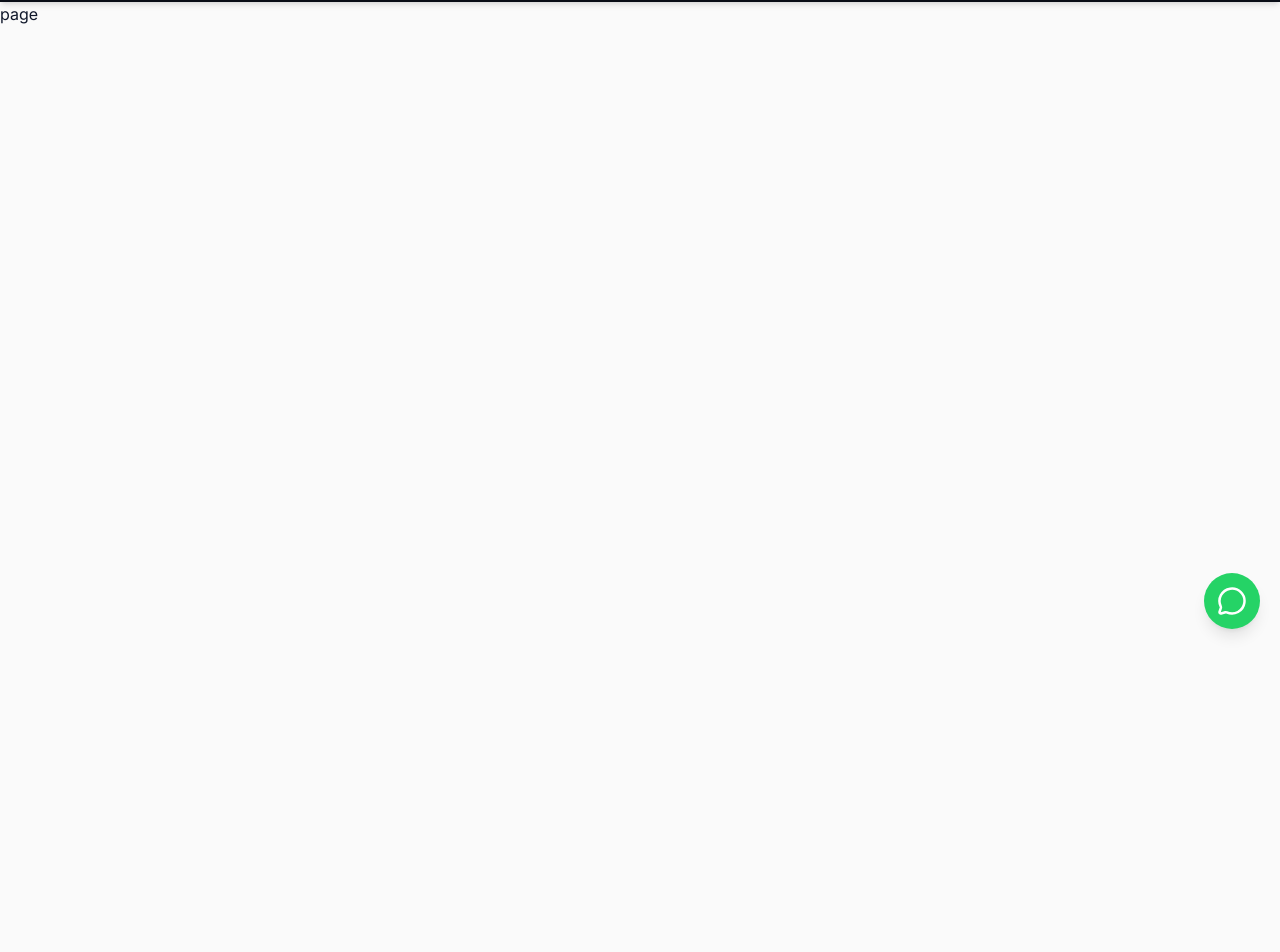
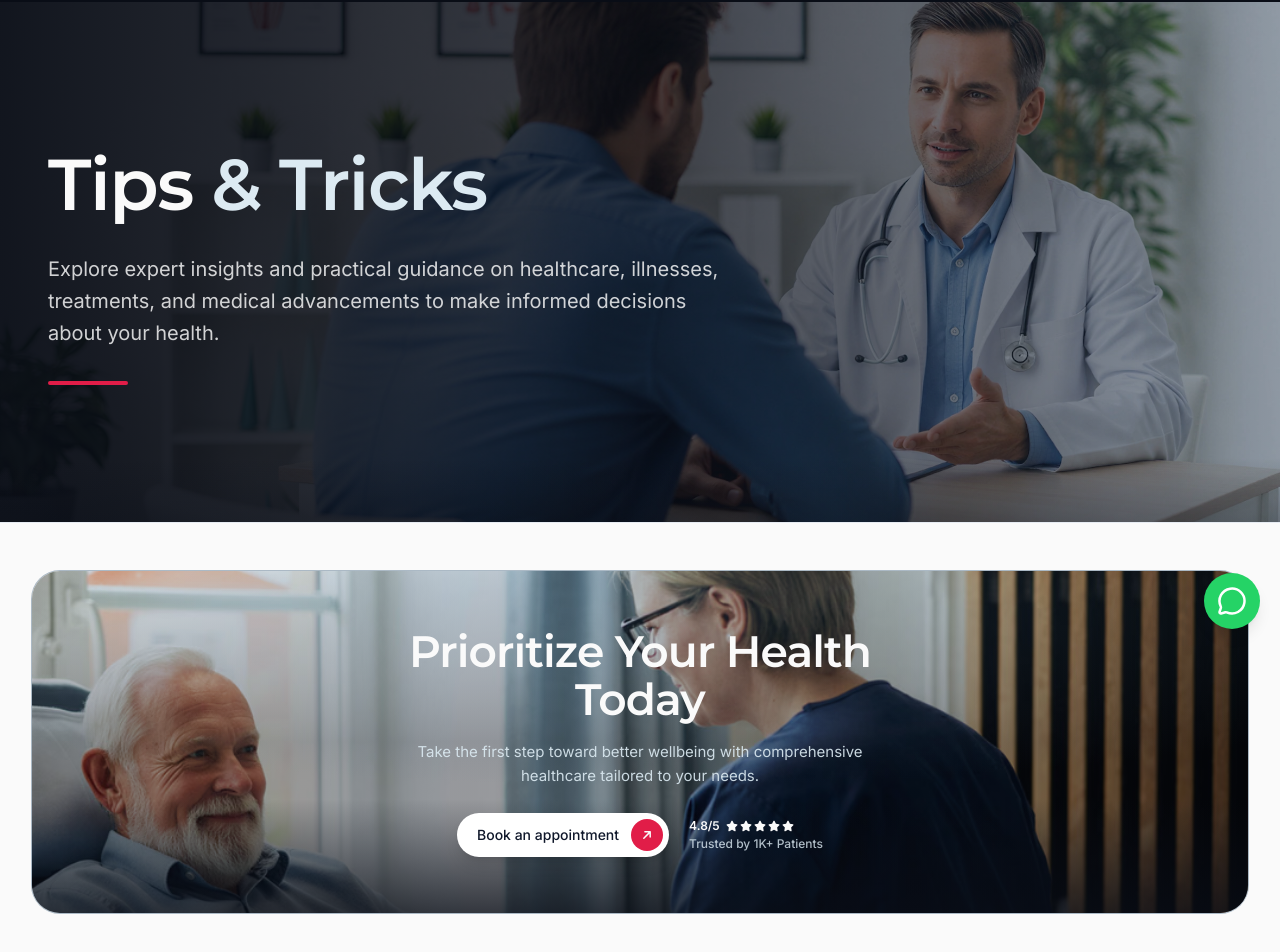
Before and after one commit to ShivanshDeveloper1/Saharanpur_charitable_hospital, a Next.js app: page /blog in a window 1280 px wide. Shown: the part 151-1103 px from the top of the page. Before the commit the page ends 800 px from the top, so only its background shows below. Built offline with nearby package versions, Linux system fonts and the light colour scheme.

Commit message:
doctors update

```diff
--- a/app/blog/page.tsx
+++ b/app/blog/page.tsx
@@ -1,9 +1,60 @@
+
+import Image from 'next/image'
 import React from 'react'
 
-const page = () => {
+const Page = () => {
   return (
-    <div>page</div>
+    <main className="bg-background text-foreground">
+      <section className="relative flex min-h-[60vh] items-center overflow-hidden sm:min-h-[65vh]">
+        {/* Background Image */}
+        <div className="absolute inset-0">
+          <Image
+            src="/blog/Hero.avif"
+            alt="Healthcare insights and medical information"
+            fill={true}
+            priority
+            sizes="100vw"
+            className="object-cover object-center"
+          />
+        </div>
+
+        {/* Brand-colored Overlay */}
+        <div className="absolute inset-0 bg-primary-dark/20" />
+
+        {/* Subtle Medical Blue Gradient */}
+        <div className="absolute inset-0 bg-gradient-to-r from-primary-dark/95 via-primary-dark/70 to-medical-line/30" />
+
+        {/* Content */}
+        <div className="relative z-10 mx-auto w-full max-w-7xl px-5 py-20 sm:px-8 lg:px-12">
+          <div className="max-w-3xl">
+            {/* <span className="mb-5 inline-flex items-center gap-2 rounded-full border border-medical-blue/30 bg-medical-blue/10 px-4 py-2 text-xs font-semibold uppercase tracking-[0.2em] text-medical-blue sm:text-sm">
+              Healthcare Insights
+            </span> */}
+
+       <h1 className="text-4xl font-bold leading-tight tracking-tight text-text-light sm:text-5xl lg:text-7xl">
+              Tips <span className="text-medical-blue">&amp; Tricks</span>
+            </h1>
+
+            <p className="mt-6 max-w-2xl text-base leading-8 text-white/80 sm:text-lg lg:text-xl">
+              Explore expert insights and practical guidance on healthcare,
+              illnesses, treatments, and medical advancements to make informed
+              decisions about your health.
+            </p>
+
+            <div className="mt-8 h-1 w-20 rounded-full bg-accent-red" />
+          </div>
+        </div>
+
+        {/* Bottom transition */}
+        <div className="absolute inset-x-0 bottom-0 h-16 bg-gradient-to-t from-primary-dark/30 to-transparent" />
+      </section>
+
+
+      <section>
+
+      </section>
+    </main>
   )
 }
 
-export default page
+export default Page
--- a/app/layout.tsx
+++ b/app/layout.tsx
@@ -4,6 +4,7 @@ import "./globals.css";
 import Navbar from "@/components/(Navbar)/Navbar";
 import { WhatsAppButton } from "@/components/(Homepage)/WhatsappButton";
 import MobileBottomBar from "@/components/(Homepage)/MobileBottomBar";
+import Footer from "@/components/(Homepage)/Footer";
 
 // Inter for highly legible body text and UI elements
 const inter = Inter({
@@ -44,6 +45,7 @@ export default function RootLayout({
           {children}
         </main>
         <MobileBottomBar />
+        <Footer />
       </body>
     </html>
   );
--- a/app/page.tsx
+++ b/app/page.tsx
@@ -24,7 +24,7 @@ export default function Home() {
 {/* <ContactSection /> */}
 <BookingSection />
 
-<Footer />
+
 
 
 </>
--- a/components/(Homepage)/Footer.tsx
+++ b/components/(Homepage)/Footer.tsx
@@ -1,8 +1,9 @@
 "use client";
 
 import Link from "next/link";
+import Image from "next/image";
 import { motion } from "framer-motion";
-import { FaFacebookF, FaYoutube, FaInstagram, FaLinkedinIn } from "react-icons/fa6";
+import { FaFacebookF, FaYoutube, FaInstagram, FaLinkedinIn, FaArrowRight, FaStar } from "react-icons/fa6";
 import { footerData } from "@/data/footerData";
 
 // Render corresponding react-icon based on social media ID
@@ -43,9 +44,76 @@ export default function Footer() {
   const { hospitalInfo, usefulLinks, ourServices, newsEvents, socialLinks } = footerData;
 
   return (
-    <footer className="bg-bg-light border-t border-slate-200/80 pt-16 pb-12 px-4 sm:px-6 lg:px-8 font-sans">
+    <footer className="bg-bg-light border-t border-slate-200/80 pt-12 pb-12 px-4 sm:px-6 lg:px-8 font-sans">
+      <div className="max-w-7xl mx-auto">
+
      <motion.div
-        className="max-w-7xl mx-auto grid grid-cols-1 md:grid-cols-2 lg:grid-cols-12 gap-8 lg:gap-12"
+          initial={{ opacity: 0, y: 20 }}
+          whileInView={{ opacity: 1, y: 0 }}
+          viewport={{ once: true }}
+          transition={{ duration: 0.6 }}
+          className="relative mb-14 flex min-h-[320px] items-center justify-center overflow-hidden rounded-[28px] px-4 py-14 text-center ring-1 ring-medical-line/40 lg:min-h-[340px]"
+        >
+          <div className="absolute inset-0 z-0">
+            <Image
+              src="/blog/footer.avif"
+              alt="Prioritize Your Health Today"
+              fill
+              priority
+              sizes="(min-width: 1152px) 1152px, 100vw"
+              className="object-cover object-[center_30%]"
+            />
+
+            {/* Overlay: medical-line tint on top, melting into primary-dark */}
+            <div className="absolute inset-0 bg-linear-to-b from-medical-line/0 via-primary-dark/40 to-primary-dark/40" />
+            {/* Soft glow from the top for depth */}
+            <div className="absolute inset-0 bg-[radial-gradient(120%_90%_at_50%_0%,theme(colors.medical-line/0.35),transparent_70%)]" />
+            {/* Bottom fade so the banner merges with the footer */}
+            <div className="absolute inset-x-0 bottom-0 h-1/3 bg-linear-to-t from-primary-dark/70 to-transparent" />
+          </div>
+
+          <div className="relative z-10 mx-auto flex max-w-xl flex-col items-center space-y-4">
+            <h2 className="text-3xl font-semibold tracking-tight text-text-light sm:text-4xl lg:text-[44px] lg:leading-[1.1]">
+              Prioritize Your Health Today
+            </h2>
+            <p className="max-w-md text-sm leading-relaxed text-medical-blue/90 sm:text-[15px]">
+              Take the first step toward better wellbeing with comprehensive
+              healthcare tailored to your needs.
+            </p>
+
+            <div className="flex flex-col items-center gap-4 pt-2 sm:flex-row sm:gap-5">
+              <Link
+                href="/contact"
+                className="group inline-flex items-center gap-3 rounded-full bg-surface py-1.5 pl-5 pr-1.5 text-sm font-medium text-text-dark shadow-lg transition-all duration-300 hover:scale-[1.03] hover:bg-medical-blue"
+              >
+                <span>Book an appointment</span>
+                <span className="flex h-8 w-8 items-center justify-center rounded-full bg-accent-red text-text-light transition-transform duration-300 group-hover:rotate-45">
+                  <FaArrowRight className="h-3 w-3 -rotate-45" />
+                </span>
+              </Link>
+
+              <div className="flex flex-col items-center text-left sm:items-start">
+                <div className="flex items-center gap-1.5">
+                  <span className="text-xs font-semibold text-text-light">
+                    4.8/5
+                  </span>
+                  <div className="flex gap-0.5 text-text-light">
+                    {[...Array(5)].map((_, i) => (
+                      <FaStar key={i} className="h-3 w-3" />
+                    ))}
+                  </div>
+                </div>
+                <span className="mt-0.5 text-xs font-medium text-medical-blue/80">
+                  Trusted by 1K+ Patients
+                </span>
+              </div>
+            </div>
+          </div>
+        </motion.div>
+
+        {/* Main Footer Links Grid */}
+        <motion.div
+          className="grid grid-cols-1 md:grid-cols-2 lg:grid-cols-12 gap-8 lg:gap-12"
           variants={containerVariants}
           initial="hidden"
           whileInView="visible"
@@ -176,7 +244,6 @@ export default function Footer() {
                   rel="noopener noreferrer"
                   whileHover={{ scale: 1.1, y: -2 }}
                   whileTap={{ scale: 0.95 }}
-                // Using primary-dark for the background circle instead of arbitrary colors
                   className="w-9 h-9 rounded-full bg-primary-dark flex items-center justify-center shadow-sm hover:bg-accent-red hover:shadow-md transition-all duration-300"
                   aria-label={social.name}
                 >
@@ -191,6 +258,8 @@ export default function Footer() {
         <div className="max-w-7xl mx-auto mt-12 pt-6 border-t border-slate-200/60 text-center text-xs text-text-muted">
           <p>© {new Date().getFullYear()} Medigram Super Speciality Hospital. All Rights Reserved.</p>
         </div>
+
+      </div>
     </footer>
   );
 }
--- a/data/NavbarData.ts
+++ b/data/NavbarData.ts
@@ -58,7 +58,7 @@ export const navData: NavItem[] = [
     ]
   },
      {
-    label: 'Gallery',
-    href: '/gallery',
+    label: 'Blog',
+    href: '/blog',
   },
 ];
```
Also changed, not shown: public/blog/Hero.avif (added), public/blog/footer.avif (added). Lines whose indentation alone changed are shown as unchanged.
